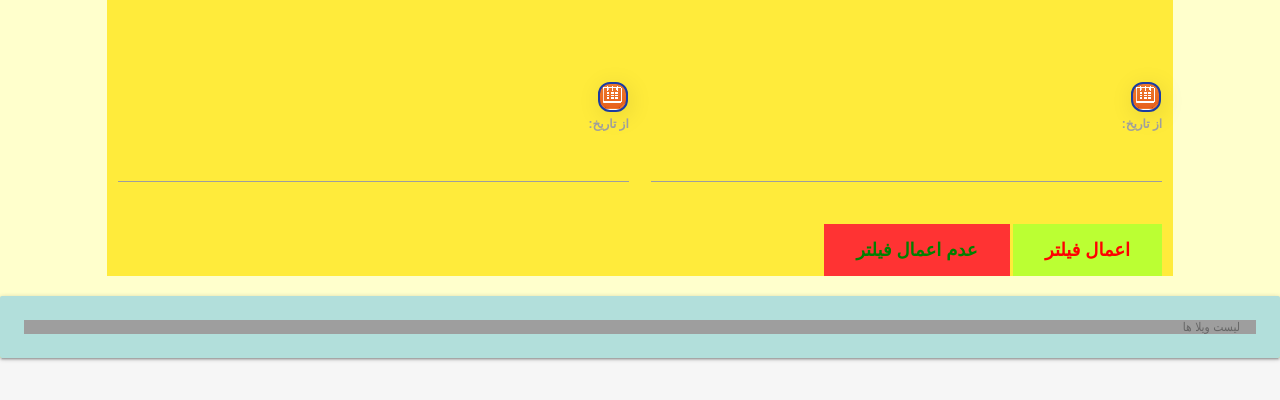
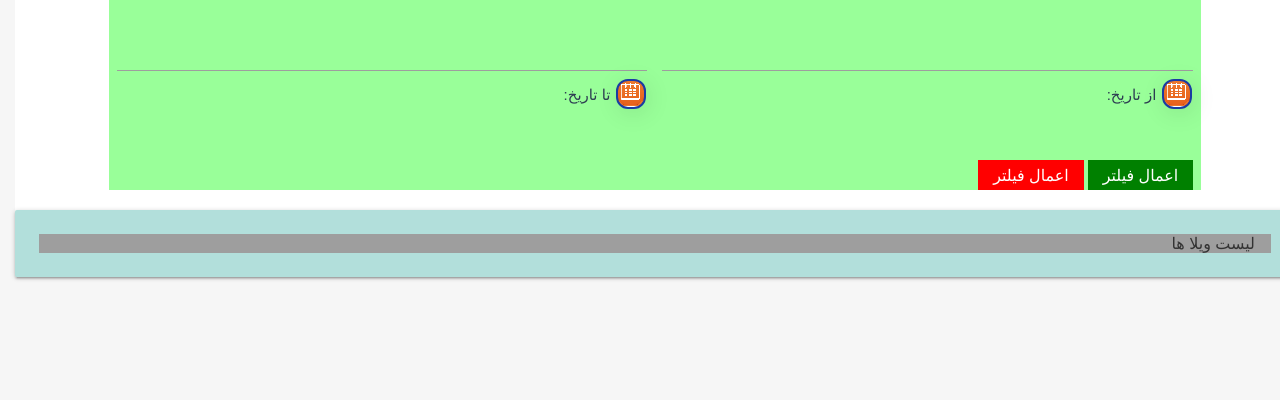
Before and after one commit to abbas-ezoji/proj, a Django app: page /villa.html in a window 1280 px wide. Shown: the top 400 px of the page. Run offline with Django 3.2, Linux system fonts and the light colour scheme; data that the repository does not hold is empty; some libraries are stand-ins or nearby versions.

Commit message:
update filter

```diff
--- a/app1/static/api/villaDetails.js
+++ b/app1/static/api/villaDetails.js
@@ -21,18 +21,15 @@ function getVillaUserRegistered(villaID){
                     container.setAttribute('class', 'container');
                     container.setAttribute("id", "divDetails".concat(villaID));
                     villaCard.appendChild(container);
-        ///////////////////////////////////////////////////////////////////////////////
+        /////////////////////////////////////start of map//////////////////////////////////////////
                     mapDivID = 'map'.concat(villaID)
                     map = document.createElement('div');
                     map.setAttribute('id',mapDivID)
                     map.setAttribute('class','mapouter')
-
                     container.appendChild(map);
-
                     mapDiv = document.createElement('div');
                     map.setAttribute('class','mapouter')
                     map.appendChild(mapDiv)
-
                     mapiFrame = document.createElement('iframe');
                     mapiFrame.setAttribute('width','300')
                     mapiFrame.setAttribute('height','300')
@@ -43,32 +40,7 @@ function getVillaUserRegistered(villaID){
                     mapiFrame.setAttribute('id','gmap_canvas'.concat(villaID))
                     mapiFrame.setAttribute('src','https://maps.google.com/maps?q='.concat(data.serchArea).concat('&t=&z=19&ie=UTF8&iwloc=&output=embed'))
                     mapDiv.appendChild(mapiFrame)
-
-//                    scriptMap = document.createElement('script')
-//                    scriptMap.setAttribute('src',"//www.powr.io/powr.js?external-type=html")
-//                    divMap = document.createElement('div')
-//                    divMap.setAttribute('class','powr-map')
-//                    if (data.pwrioID == null)
-//                        divMap.innerHTML = 'نقشه ای وجود ندارد'
-//                    else
-//                        divMap.setAttribute('id',data.pwrioID)
-//
-//                    map.appendChild(scriptMap)
-//                    map.appendChild(divMap)
-
-
-
-                    // var osmUrl = 'https://{s}.tile.openstreetmap.org/{z}/{x}/{y}.png',
-                    //      osmAttrib = '&copy; <a href="https://www.openstreetmap.org/copyright">OpenStreetMap</a> contributors',
-                    //      osm = L.tileLayer(osmUrl, {maxZoom: 18, attribution: osmAttrib});
-                    //
-                    // var map = L.map(mapDivID).setView([35.766970,51.394111], 15).addLayer(osm);
-                    // console.log('Latitude:'+data.Latitude)
-                    //  L.marker([data.Longitude,data.Latitude])
-                    //      .addTo(mapDivID)
-                    //      .bindPopup('ویلا شماره 1.<br />کلاردشت.')
-                    //      .openPopup();
-        ///////////////////////////////////////////////////////////////////////////////
+        /////////////////////////////////////end of map//////////////////////////////////////////
                     result = data.registeredUsers;
                     var villaPic = data.photo
                     bgDiv.setAttribute("style",'background-image: url("'.concat(villaPic).concat('");') );
@@ -102,8 +74,7 @@ function getVillaUserRegistered(villaID){
                     ckBoxTR1 = document.createElement('input')
                     ckBoxTR1.setAttribute('type','button')
                     ckBoxTR1.setAttribute('name','ckBoxTR1')
-                    ckBoxTR1.setAttribute('class','checkBoxButton')
-                    ckBoxTR1.setAttribute('style','background-color:red;')
+                    ckBoxTR1.setAttribute('class','buttonCheckRed')
                     th1 = document.createElement('td')
                     th2 = document.createElement('td')
                     th3 = document.createElement('td')
@@ -122,7 +93,7 @@ function getVillaUserRegistered(villaID){
                     ckBoxTR1 = document.createElement('input')
                     ckBoxTR1.setAttribute('type','button')
                     ckBoxTR1.setAttribute('name','ckBoxTR2')
-                    ckBoxTR1.setAttribute('class','checkBoxButton')
+                    ckBoxTR1.setAttribute('class','buttonCheckGreen')
                     th1 = document.createElement('td')
                     th2 = document.createElement('td')
                     th3 = document.createElement('td')
@@ -249,4 +220,8 @@ async function getPicByID(picID)
          let picData = await response.json()
          return picData;
         }
-getVilla();
+function undoFilter(){
+    location.reload();
+}
+
+        getVilla();
--- a/app1/static/style.css
+++ b/app1/static/style.css
@@ -98,6 +98,14 @@
     font: 25px 'b nazanin', sans-serif;
     color: #004d40;
     }
+.label {
+    float: center;
+    width: 100%;
+    background-color: rgba(0, 80, 50, 0.3);
+    font: 25px 'b nazanin', sans-serif;
+    color: #004d40;
+    }
+
 .item{
     float: right;
     width: 20%;
@@ -140,26 +148,26 @@ h1 {
   margin: 0 0 2rem 0;
   font-size: 1.5rem;
   color: white;
-  font: 25px 'b nazanin', sans-serif;
+  font: 16px 'b nazanin', sans-serif;
 }
 
 img {
   display: block;
   margin: 1rem auto;
   max-width: 100%;
-  font: 700 italic 'Open Sans', sans-serif;
+  font: 16px 'b nazanin', sans-serif;
 }
 
 p {
   padding: 0 2.5rem 2.5rem;
   margin: 0;
-  font: 700 italic 'Open Sans', sans-serif;
+  font: 16px 'b nazanin', sans-serif;
 }
 
 .container-card {
   display: flex;
   flex-wrap: wrap;
-  font: 700 italic 'Open Sans', sans-serif;
+  font: 16px 'b nazanin', sans-serif;
 }
 
 .card {
@@ -169,7 +177,7 @@ p {
   border-radius: 12px;
   overflow: hidden;
   transition: all .2s linear;
-  font: 700 italic 'Open Sans', sans-serif;
+  font: 16px 'b nazanin', sans-serif;
 
 }
 
@@ -177,12 +185,86 @@ p {
   background-color: #4CAF50; /* Green */
   border: none;
   color: white;
+  height: 40px;
   padding: 15px 32px;
   text-align: center;
   text-decoration: none;
   display: inline-block;
-  font-size: 16px;
+  font: 16px 'b nazanin', sans-serif;
 }
+
+.button {
+    background-color: #4CAF50; /* Green */
+    float: center;
+    border: none;
+    color: white;
+    height: 40px;
+    padding: 15px 15px;
+    text-align: center;
+    text-decoration: none;
+    display: inline-block;
+    font: 16px 'b nazanin', sans-serif;
+
+}
+.buttonRed {
+    background-color: red; /* Green */
+    margin: auto;
+    border: none;
+    color: white;
+    height: 30px;
+    padding: 0px 15px;
+    text-align: center;
+    text-decoration: none;
+    display: inline-block;
+    font: 16px 'b nazanin', sans-serif;
+}
+.buttonGreen {
+    background-color: green; /* Green */
+    margin: auto;
+    border: none;
+    color: white;
+    height: 30px;
+    padding: 0px 15px;
+    text-align: center;
+    text-decoration: none;
+    display: inline-block;
+    font: 16px 'b nazanin', sans-serif;
+}
+.buttonCheckRed {
+    background-color: red; /* Green */
+    margin: auto;
+    border: none;
+    color: white;
+    height: 30px;
+    width: 30px;
+    text-align: center;
+    text-decoration: none;
+    display: inline-block;
+    font: 16px 'b nazanin', sans-serif;
+}
+.buttonCheckGreen {
+    background-color: green; /* Green */
+    margin: auto;
+    border: none;
+    color: white;
+    height: 30px;
+    width: 30px;
+    text-align: center;
+    text-decoration: none;
+    display: inline-block;
+    font: 16px 'b nazanin', sans-serif;
+}
+
+table {
+  border-collapse: separate;
+}
+
+th, td ,th{
+  text-align: center;
+  border-bottom: 1px solid #ddd;
+}
+
+tr:hover {background-color:#f5f5f5;}
 
 /*.card:hover {
   box-shadow: 2px 8px 45px rgba(0, 0, 0, .15);
@@ -195,13 +277,13 @@ p {
 
 @media screen and (min-width: 600px) {
   .card {
-    flex: 1 1 calc(50% - 2rem);
+    flex: 1 1 calc(100% - 2rem);
   }
 }
 
 @media screen and (min-width: 900px) {
   .card {
-    flex: 1 1 calc(33% - 2rem);
+    flex: 1 1 calc(100% - 2rem);
   }
 }
 
@@ -265,26 +347,3 @@ p {
   display: grid;
   grid-template-columns: auto auto auto auto;
 }
-.button {
-    background-color: #4CAF50; /* Green */
-    float: center;
-    border: none;
-    color: white;
-    padding: 15px 32px;
-    text-align: center;
-    text-decoration: none;
-    display: inline-block;
-    font-size: 16px;
-}
-table {
-  border-collapse: collapse;
-  width: 100%;
-}
-
-th, td {
-  padding: 8px;
-  text-align: left;
-  border-bottom: 1px solid #ddd;
-}
-
-tr:hover {background-color:#f5f5f5;}
--- a/app1/templates/villa.html
+++ b/app1/templates/villa.html
@@ -24,13 +24,18 @@
     <link rel="stylesheet" href="https://unpkg.com/leaflet@1.3.4/dist/leaflet.css" integrity="sha512-puBpdR0798OZvTTbP4A8Ix/l+A4dHDD0DGqYW6RQ+9jxkRFclaxxQb/SJAWZfWAkuyeQUytO7+7N4QKrDh+drA==" crossorigin=""/>
     <script src="https://unpkg.com/leaflet@1.3.4/dist/leaflet.js" integrity="sha512-nMMmRyTVoLYqjP9hrbed9S+FzjZHW5gY1TWCHA5ckwXZBadntCNs8kEqAWdrb9O7rxbCaA4lKTIWjDXZxflOcA==" crossorigin=""></script
 
+       <!-- map -->
+  <link rel="stylesheet" href="https://maxcdn.bootstrapcdn.com/bootstrap/3.3.7/css/bootstrap.min.css">
+  <script src="https://ajax.googleapis.com/ajax/libs/jquery/3.3.1/jquery.min.js"></script>
+  <script src="https://maxcdn.bootstrapcdn.com/bootstrap/3.3.7/js/bootstrap.min.js"></script>
+
   </head>
 
 <body>
   <div>
       <div class="row" >
           <div class="col s1"></div>
-          <div class="col s10" style="background-color: #ffeb3b;">
+          <div class="col s10" style="background-color: #99ff99;">
               <form action="villa.html">
                   </br>
                   {% if villaCat_list %}
@@ -59,25 +64,25 @@
                   </br>
                   <div class="row" style="font: 18px 'b nazanin', sans-serif; font-weight: bold; color:#000066;">
                       <div class="col s6">
-                          <div class="">
-                                <input style="visibility: hidden;" type="text" id="pcal1" class="pdate"><br>
-                                <label for="extra">از تاریخ:</label><br>
-                                <input type="text" id="extra1" class="pdate wide">
+                          <div style="height: 100px;">
+                                <input type="text" id="pcal1" class="pdate" style="font: 15px 'b nazanin', sans-serif;">
+                                <label style="color: #2d3e52;font: 15px 'b nazanin', sans-serif;" for="extra">تا تاریخ:</label><br>
+                                <input style="visibility: hidden;" type="text" id="extra1" class="pdate wide">
                           </div>
                       </div>
                       <div class="col s6">
-                          <div>
-                                <input style="visibility: hidden;" type="text" id="pcal2" class="pdate"><br>
-                                <label for="extra">از تاریخ:</label><br>
-                                <input type="text" id="extra2" class="pdate wide">
+                          <div style="height: 100px;">
+                                <input type="text" id="pcal2" class="pdate" style="font: 15px 'b nazanin', sans-serif;">
+                                <label style="color: #2d3e52;font: 15px 'b nazanin', sans-serif;" for="extra">از تاریخ:</label><br>
+                                <input style="visibility: hidden;" type="text" id="extra2" class="pdate wide">
                           </div>
                       </div>
                   </div>
                   <script type="text/javascript">
                         var objCal1 = new AMIB.persianCalendar( 'pcal1', {
                                 extraInputID: 'extra1',
-                                extraInputFormat: 'YYYY/MM/DD - yyyy/mm/dd - JD'
-                                //extraInputFormat: 'YYYY/MM/DD'
+                                //extraInputFormat: 'YYYY/MM/DD - yyyy/mm/dd - JD'
+                                extraInputFormat: 'YYYY/MM/DD'
                             }
                         );
                         var objCal2 = new AMIB.persianCalendar( 'pcal2', {
@@ -88,9 +93,16 @@
                         );
                   </script>
                   <script src="{% static 'api/filter/villaFilters.js' %}"></script>
-                  </br>
-                  <input class="button" type="button" onclick="doFilter()" value="اعمال فیلتر" style=" font: 18px 'b nazanin', sans-serif; font-weight: bold; color:red; background-color: #bbff33;" >
-                  <a href="villa.html" class="button" type="button"  style=" font: 18px 'b nazanin', sans-serif; font-weight: bold; color:green; background-color: #ff3333;" > عدم اعمال فیلتر</a>
+                  <div>
+                      <input data-toggle="tooltip" title="اعمال فیلتر" class="buttonGreen" type="button" onclick="doFilter()" value="اعمال فیلتر"  >
+                      <input data-toggle="tooltip" title="عدم اعمال فیلتر" class="buttonRed" title="" type="button" onclick="undoFilter()" value="اعمال فیلتر"  >
+
+                      <script>
+                        $(document).ready(function(){
+                            $('[data-toggle="tooltip"]').tooltip();
+                        });
+                      </script>
+                  </div>
 
               </form>
           </div>
@@ -107,12 +119,6 @@
       </div>
   </div>
 
-<!--<div class="mapouter">-->
-    <!--<div class="gmap_canvas">-->
-        <!--<iframe width="600" height="500" id="gmap_canvas1" src="https://maps.google.com/maps?q=kelardsht&t=&z=19&ie=UTF8&iwloc=&output=embed" frameborder="0" scrolling="no" marginheight="0" marginwidth="0"></iframe>-->
-    <!--</div>-->
-<!--</div>-->
-
 </body>
 
     </html>
```
